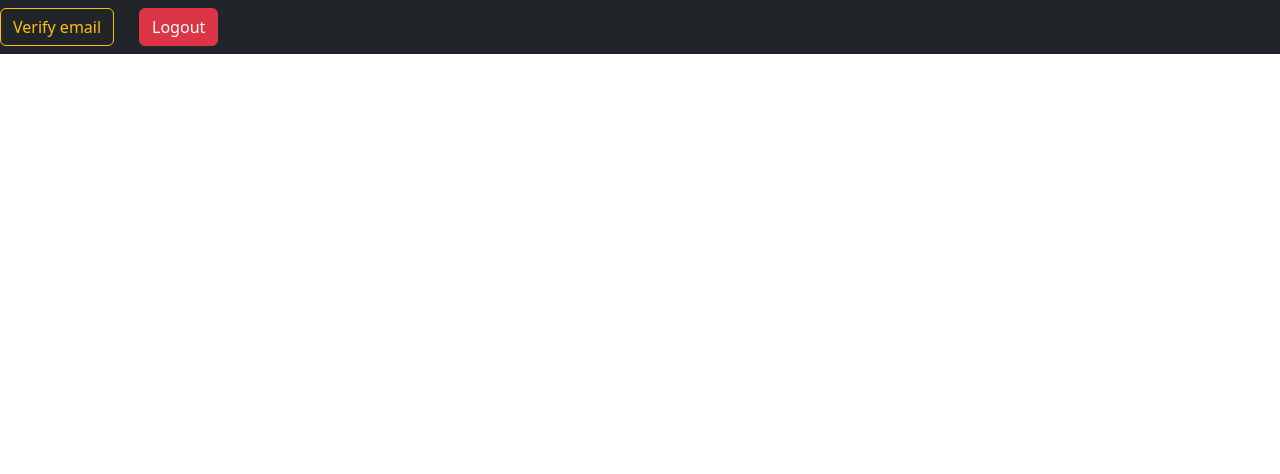
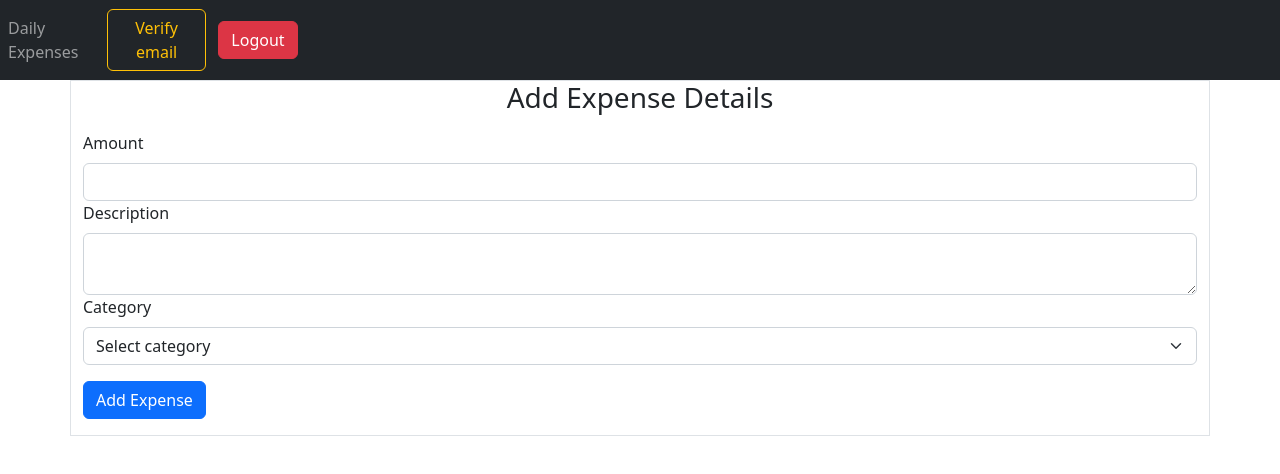
Before and after one commit to AthulPM97/Expense-tracker-app, a React (Create React App) app: page /daily-expenses in a window 1280 px wide. Shown: the top 474 px of the page. Built offline with nearby package versions, Linux system fonts and the light colour scheme; sample sign-in values are in the browser's storage.

Commit message:
User can now add and view expenses

```diff
--- a/src/App.js
+++ b/src/App.js
@@ -6,6 +6,7 @@ import { useContext } from "react";
 import ProfileDetails from "./Pages/ProfileDetails";
 import Header from "./components/Header/Header";
 import ForgotPw from "./Pages/ForgotPw";
+import DailyExpenses from "./components/Expenses/DailyExpenses";
 
 function App() {
   const authCtx = useContext(AuthContext);
@@ -36,6 +37,11 @@ function App() {
               <ProfileDetails />
             </Route>
           )}
+          {authCtx.isLoggedIn && (
+            <Route path="/daily-expenses">
+              <DailyExpenses/>
+            </Route>
+          )}
         </Switch>
     </div>
   );
--- /dev/null
+++ b/src/components/Expenses/DailyExpenses.js
@@ -0,0 +1,68 @@
+import React, { useRef, useState } from "react";
+import { Button, Container, Form } from "react-bootstrap";
+import ExpenseItem from "./ExpenseItem";
+
+const DailyExpenses = () => {
+  const [expenses, setExpenses] = useState([]);
+
+  const amountRef = useRef();
+  const descriptionRef = useRef();
+  const categoryRef = useRef();
+
+  const addExpenseHandler = (event) => {
+    event.preventDefault();
+    const enteredAmount = amountRef.current.value;
+    const enteredDescription = descriptionRef.current.value;
+    const enteredCategory = categoryRef.current.value;
+    const expenseData = {
+      amount: enteredAmount,
+      description: enteredDescription,
+      category: enteredCategory,
+    };
+    setExpenses(() => {
+      return [...expenses, expenseData];
+    });
+  };
+  const addedExpenses = expenses.map((expense) => {
+    return (
+      <Container className="mt-3 mb-3 border">
+        <ExpenseItem expense={expense} />
+      </Container>
+    );
+  });
+
+  return (
+    <React.Fragment>
+      <Container className=" align-items-center justify-content-center border">
+        <Form onSubmit={addExpenseHandler}>
+          <div className="text-center mb-3">
+            <h3>Add Expense Details</h3>
+          </div>
+          <Form.Group>
+            <Form.Label>Amount</Form.Label>
+            <Form.Control type="number" ref={amountRef} />
+          </Form.Group>
+          <Form.Group>
+            <Form.Label>Description</Form.Label>
+            <Form.Control as="textarea" ref={descriptionRef} />
+          </Form.Group>
+          <Form.Group className="mb-3">
+            <Form.Label>Category</Form.Label>
+            <Form.Select ref={categoryRef}>
+              <option>Select category</option>
+              <option value="food">Food</option>
+              <option value="petrol">Petrol</option>
+              <option value="salary">Salary</option>
+            </Form.Select>
+          </Form.Group>
+          <Button type="submit" variant="primary" className="mb-3">
+            Add Expense
+          </Button>
+        </Form>
+      </Container>
+      {addedExpenses}
+    </React.Fragment>
+  );
+};
+
+export default DailyExpenses;
--- /dev/null
+++ b/src/components/Expenses/ExpenseItem.js
@@ -0,0 +1,15 @@
+import { Col, Container, Row } from "react-bootstrap";
+
+const ExpenseItem = (props) => {
+    return (
+        <Container>
+            <Row>
+                <Col>${props.expense.amount}</Col>
+                <Col>Description: {props.expense.description}</Col>
+                <Col>Category: {props.expense.category}</Col>
+            </Row>
+        </Container>
+    )
+};
+
+export default ExpenseItem;
--- a/src/components/Header/Navigationbar.js
+++ b/src/components/Header/Navigationbar.js
@@ -40,7 +40,10 @@ const Navigationbar = () => {
   }
 
   return (
-    <Navbar bg="dark">
+    <Navbar bg="dark" variant="dark">
+      <Nav className="me-auto">
+        <Nav.Link href="/daily-expenses">Daily Expenses</Nav.Link>
+      </Nav>
       <Button variant="outline-warning" onClick={verifyMailHandler}>
         Verify email
       </Button>
```
